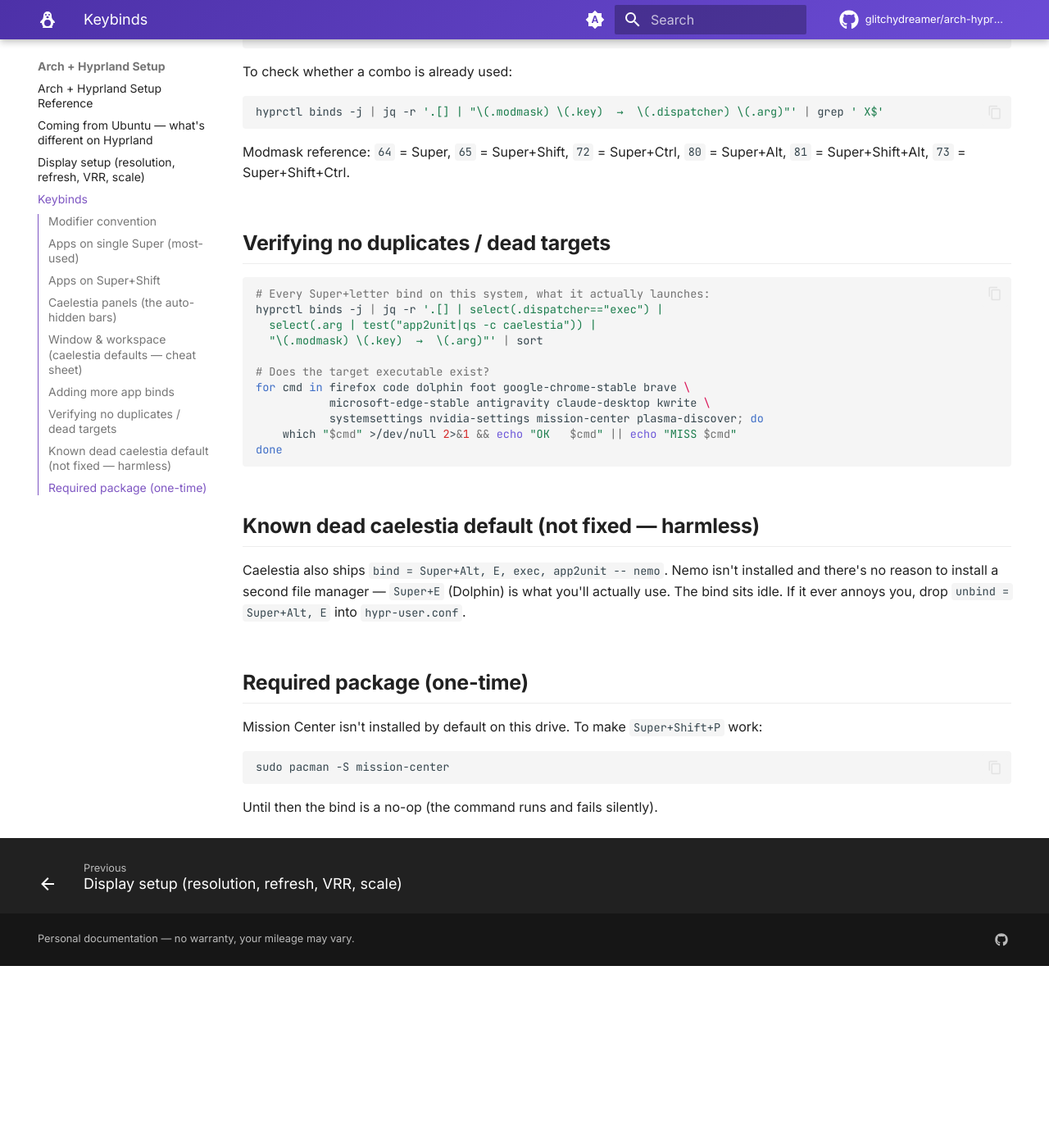
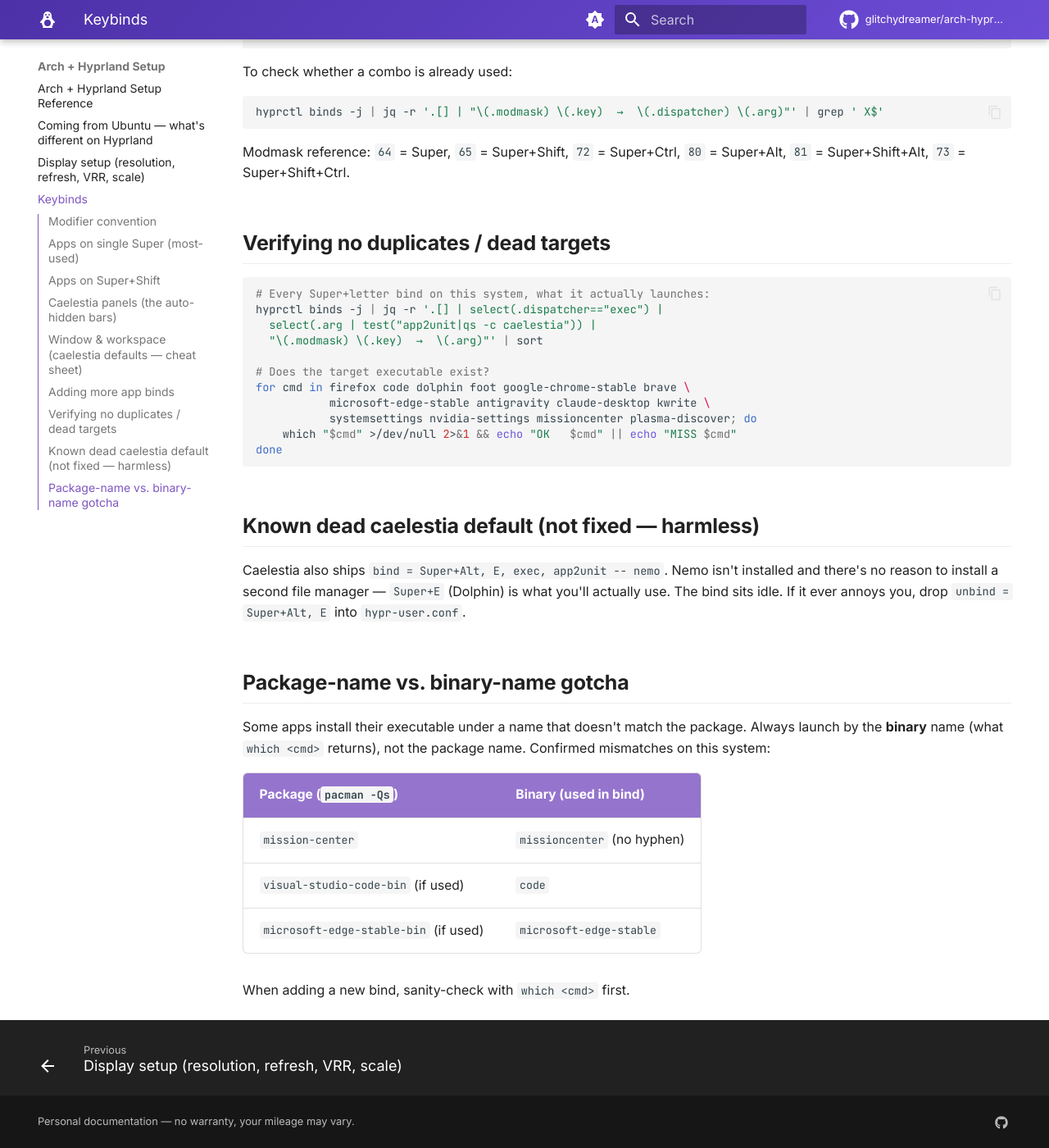
Before and after one commit to glitchydreamer/arch-hyprland-setup, an MkDocs documentation site: the page built from docs/keybinds.md, in a window 1280 px wide and 1400 px high, scrolled down 3689 px. Shown: the whole window at 82% size. Built offline with MkDocs 1.6.1 and Material for MkDocs 9.7.7, drawn with Linux system fonts in a browser that asks for light colours; comment, search, counter and statistics services are not loaded; before the commit the page ends 4867 px from its top, so only the background shows below that.

Commit message:
docs: fix Mission Center binary name (missioncenter, no hyphen)
The mission-center package was already installed; the executable is
just named differently than the package. Updated the Super+Shift+P
bind in hypr-user.conf and replaced the "needs install" note in
docs/keybinds.md with a package-vs-binary gotcha section, since this
class of mistake will recur with other apps.

````diff
--- a/docs/keybinds.md
+++ b/docs/keybinds.md
@@ -158,7 +158,7 @@ hyprctl binds -j | jq -r '.[] | select(.dispatcher=="exec") |
 # Does the target executable exist?
 for cmd in firefox code dolphin foot google-chrome-stable brave \
            microsoft-edge-stable antigravity claude-desktop kwrite \
-           systemsettings nvidia-settings mission-center plasma-discover; do
+           systemsettings nvidia-settings missioncenter plasma-discover; do
     which "$cmd" >/dev/null 2>&1 && echo "OK   $cmd" || echo "MISS $cmd"
 done
 ```
@@ -170,13 +170,16 @@ isn't installed and there's no reason to install a second file manager —
 `Super+E` (Dolphin) is what you'll actually use. The bind sits idle.
 If it ever annoys you, drop `unbind = Super+Alt, E` into `hypr-user.conf`.
 
-## Required package (one-time)
+## Package-name vs. binary-name gotcha
 
-Mission Center isn't installed by default on this drive. To make
-`Super+Shift+P` work:
+Some apps install their executable under a name that doesn't match the
+package. Always launch by the **binary** name (what `which <cmd>` returns),
+not the package name. Confirmed mismatches on this system:
 
-```bash
-sudo pacman -S mission-center
-```
+| Package (`pacman -Qs`) | Binary (used in bind) |
+|---|---|
+| `mission-center` | `missioncenter` (no hyphen) |
+| `visual-studio-code-bin` (if used) | `code` |
+| `microsoft-edge-stable-bin` (if used) | `microsoft-edge-stable` |
 
-Until then the bind is a no-op (the command runs and fails silently).
+When adding a new bind, sanity-check with `which <cmd>` first.
````
